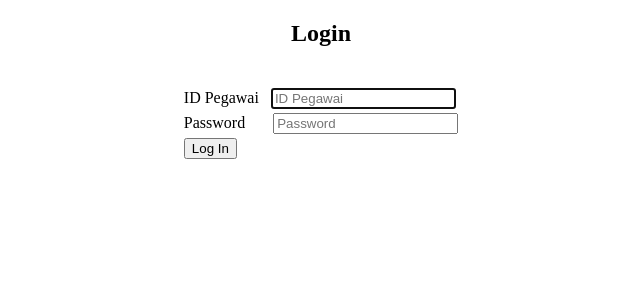
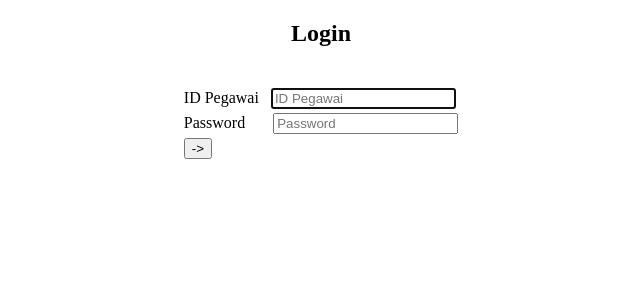
Before and after one commit to renjanay/nasi_tumpeng-1, a CodeIgniter app: page /nasi_tumpeng/index.php/login/index in a window 1280 px wide. Shown: the top 300 px of the page, without its empty margins (319-959 px from the left). Run offline with CodeIgniter, Linux system fonts and the light colour scheme.

Commit message:
Update login.php

```diff
--- a/application/views/login.php
+++ b/application/views/login.php
@@ -27,7 +27,7 @@
       </tr>
       <tr>
         <td>
-      <button input type="submit" name="submit" value="Log In" >Log In</button>
+      <button input type="submit" name="submit" value="Log In" >-></button>
       </tr>
     </table>
   </body>
```
